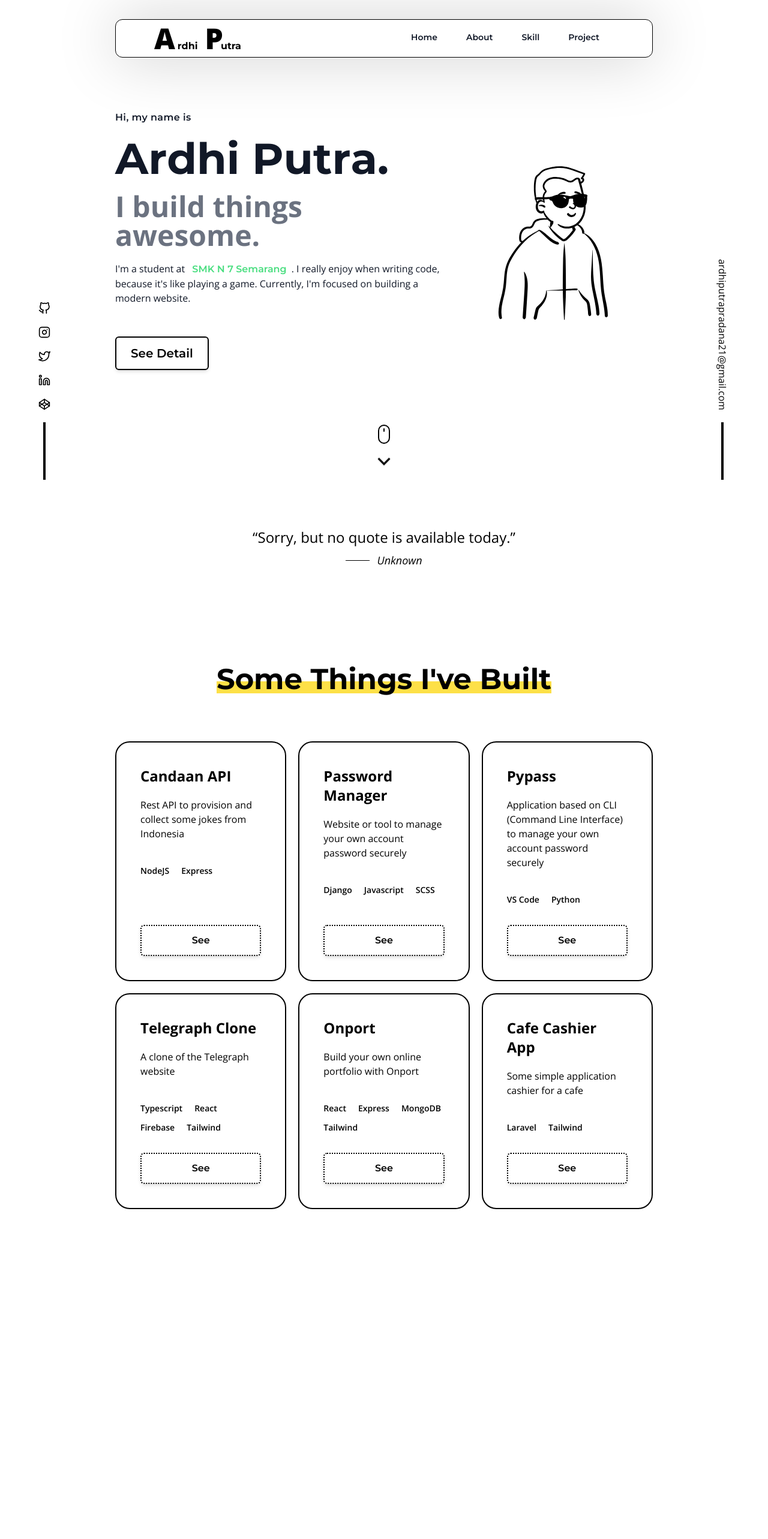
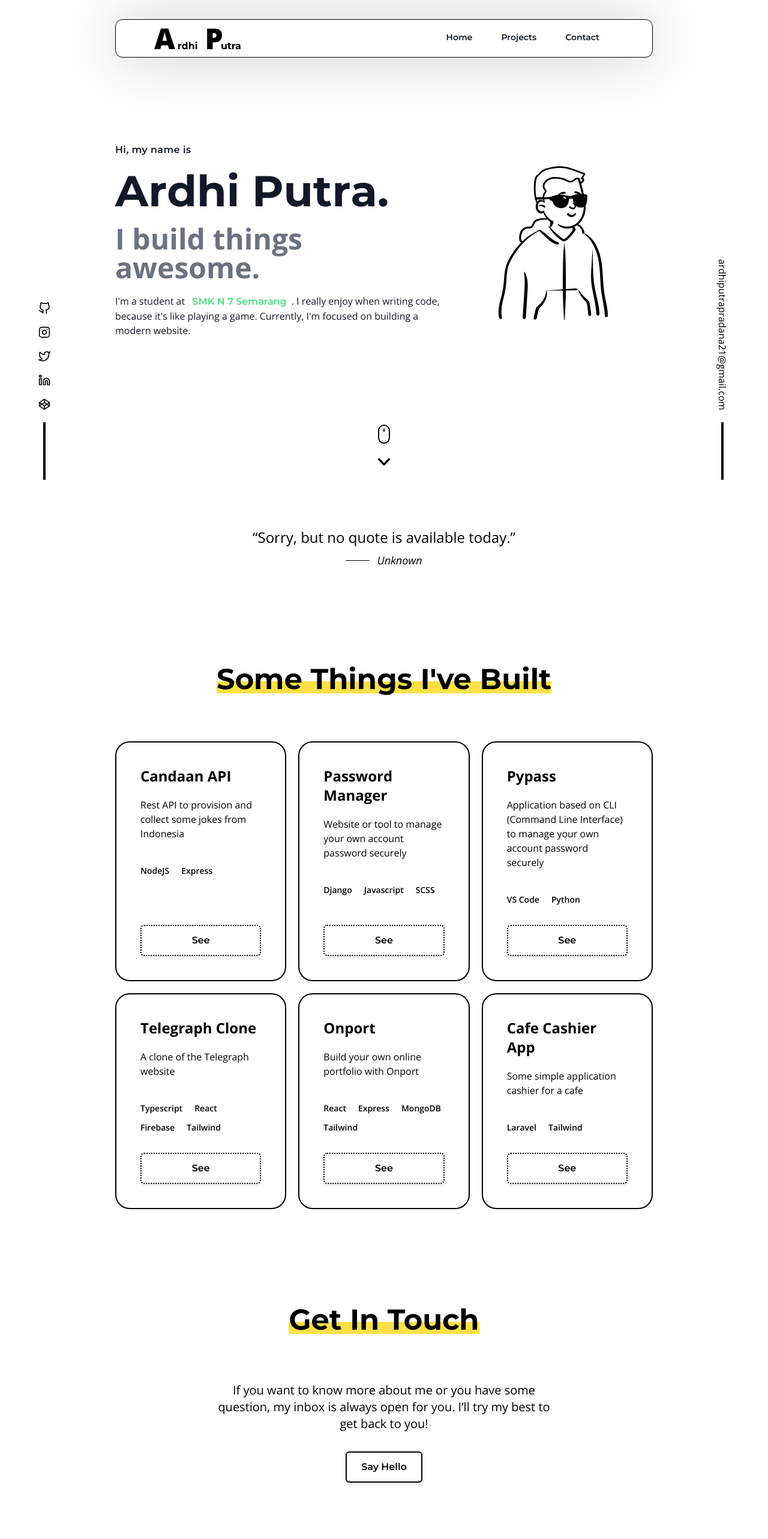
Before and after one commit to ardhptr21/ardhptr21-portfolio, a Next.js app: page / in a window 1280 px wide. Shown: the top 2566 px of the page at 60% size. Before the commit the page ends 2096 px from the top, so only its background shows below. Built offline with nearby package versions, Linux system fonts and the light colour scheme; no server answers.

Commit message:
added contact session, footer, and fix navlink item

```diff
--- a/components/Base/Section.tsx
+++ b/components/Base/Section.tsx
@@ -4,13 +4,15 @@ const Section = ({
   children,
   className,
   isPt = false,
+  id,
 }: {
   children: React.ReactNode;
   className?: string;
   isPt?: boolean;
+  id?: string;
 }): JSX.Element => {
   return (
-    <section className={`px-8 py-20 ${isPt ? 'pt-40' : ''} md:px-28 lg:px-48 ${className ? className : ''}`}>
+    <section className={`px-8 py-20 ${isPt ? 'pt-40' : ''} md:px-28 lg:px-48 ${className ? className : ''}`} id={id}>
       {children}
     </section>
   );
--- /dev/null
+++ b/components/Layout/Footer/index.tsx
@@ -0,0 +1,34 @@
+import Section from '../../Base/Section';
+import { BsFillHeartFill } from 'react-icons/bs';
+import { FiCodepen, FiGithub, FiInstagram, FiLinkedin, FiTwitter } from 'react-icons/fi';
+
+const Footer = (): JSX.Element => {
+  return (
+    <footer className="text-center mt-18">
+      <Section className="pb-10">
+        <div className="flex items-center mb-6 justify-evenly md:hidden">
+          <a href="https://github.com/ardhptr21" target="_blank" rel="noreferrer">
+            <FiGithub className="w-5 h-5 transition duration-300 transform hover:scale-110 hover:text-pastel-yellow hover:-translate-y-1" />
+          </a>
+          <a href="https://instagram.com/ardhptr21" target="_blank" rel="noreferrer">
+            <FiInstagram className="w-5 h-5 transition duration-300 transform hover:scale-110 hover:text-pastel-yellow hover:-translate-y-1" />
+          </a>
+          <a href="https://twitter.com/ardhptr21" target="_blank" rel="noreferrer">
+            <FiTwitter className="w-5 h-5 transition duration-300 transform hover:scale-110 hover:text-pastel-yellow hover:-translate-y-1" />
+          </a>
+          <a href="https://linkedin.com/in/ardhptr21" target="_blank" rel="noreferrer">
+            <FiLinkedin className="w-5 h-5 transition duration-300 transform hover:scale-110 hover:text-pastel-yellow hover:-translate-y-1" />
+          </a>
+          <a href="https://codepen.io/ardhptr21" target="_blank" rel="noreferrer">
+            <FiCodepen className="w-5 h-5 transition duration-300 transform hover:scale-110 hover:text-pastel-yellow hover:-translate-y-1" />
+          </a>
+        </div>
+        <h5 className="text-sm md:text-base">
+          Designed & Built with <BsFillHeartFill className="inline text-red-500 animate-pulse" /> by Ardhi Putra
+        </h5>
+      </Section>
+    </footer>
+  );
+};
+
+export default Footer;
--- a/components/Layout/Navbar/NavLink.tsx
+++ b/components/Layout/Navbar/NavLink.tsx
@@ -3,11 +3,11 @@ import React from 'react';
 
 const NavLink = ({ children, to }: { children: React.ReactNode; to: string }): JSX.Element => {
   return (
-    <li className="px-6 py-2 text-sm font-semibold text-gray-900 transition duration-300 border-transparent cursor-pointer lg:rounded-md lg:border-b-4 hover:bg-slate-100 hover:border-pastel-purple">
-      <Link href={to}>
+    <Link href={to} passHref>
+      <li className="px-6 py-2 text-sm font-semibold text-gray-900 transition duration-300 border-transparent cursor-pointer lg:rounded-md lg:border-b-4 hover:bg-slate-100 hover:border-pastel-purple">
         <a>{children}</a>
-      </Link>
-    </li>
+      </li>
+    </Link>
   );
 };
 
--- a/components/Layout/Navbar/index.tsx
+++ b/components/Layout/Navbar/index.tsx
@@ -60,10 +60,9 @@ const Navbar = (): JSX.Element => {
           isToggle ? 'scale-100' : 'scale-y-0'
         }`}
       >
-        <NavLink to="/">Home</NavLink>
-        <NavLink to="/">About</NavLink>
-        <NavLink to="/">Skill</NavLink>
-        <NavLink to="/">Project</NavLink>
+        <NavLink to="/#home">Home</NavLink>
+        <NavLink to="/#projects">Projects</NavLink>
+        <NavLink to="/#contact">Contact</NavLink>
       </ul>
     </nav>
   );
--- a/components/Layout/index.tsx
+++ b/components/Layout/index.tsx
@@ -1,6 +1,7 @@
 import Navbar from './Navbar';
 import FlyingEmail from '../Flying/FlyingEmail';
 import FlyingSosmed from '../Flying/FlyingSosmed';
+import Footer from './Footer';
 
 const Layout = ({ children }: { children: React.ReactNode }): JSX.Element => {
   return (
@@ -11,6 +12,7 @@ const Layout = ({ children }: { children: React.ReactNode }): JSX.Element => {
       <FlyingEmail />
       <FlyingSosmed />
       <main>{children}</main>
+      <Footer />
     </>
   );
 };
--- a/pages/_document.tsx
+++ b/pages/_document.tsx
@@ -8,7 +8,7 @@ class MyDocument extends Document {
 
   render(): JSX.Element {
     return (
-      <Html lang="en">
+      <Html lang="en" className="scroll-smooth">
         <Head />
         <body className="antialiased font-open-sans">
           <Main />
--- a/pages/index.tsx
+++ b/pages/index.tsx
@@ -22,7 +22,7 @@ interface IProps {
 const Home: NextPage<IProps> = ({ quote }: IProps) => {
   return (
     <Layout>
-      <Section className="flex items-center justify-between h-screen">
+      <Section className="flex items-center justify-between h-screen" id="home">
         <div className="flex flex-col justify-center gap-5 text-xl" style={{ flex: 2 }}>
           <h2 className="text-sm font-semibold tracking-wide text-gray-900 md:text-base font-montserrat">
             Hi, my name is
@@ -41,9 +41,6 @@ const Home: NextPage<IProps> = ({ quote }: IProps) => {
             . I really enjoy when writing code, because it
             {"'"}s like playing a game. Currently, I{"'"}m focused on building a modern website.
           </p>
-          <Button type="button" className="mt-8 hover:bg-pastel-pink w-max">
-            See Detail
-          </Button>
         </div>
         <div className="relative items-center justify-center hidden w-full h-full md:flex" style={{ flex: 1.2 }}>
           <Image src="/images/people.svg" alt="people" width="500px" height="500px" />
@@ -69,7 +66,7 @@ const Home: NextPage<IProps> = ({ quote }: IProps) => {
         </blockquote>
       </Section>
 
-      <Section>
+      <Section id="projects">
         <Title>Some Things I{"'"}ve Built</Title>
         <div className="grid grid-cols-1 gap-5 md:grid-cols-2 lg:grid-cols-3">
           {projects.map((project, idx) => (
@@ -81,6 +78,21 @@ const Home: NextPage<IProps> = ({ quote }: IProps) => {
               techs={project.techs}
             />
           ))}
+        </div>
+      </Section>
+
+      <Section id="contact">
+        <Title>Get In Touch</Title>
+        <div className="text-center">
+          <p className="max-w-xl m-auto text-lg md:text-xl">
+            If you want to know more about me or you have some question, my inbox is always open for you. I’ll try my
+            best to get back to you!
+          </p>
+          <a href="mailto:ardhiputrapradana21@gmail.com">
+            <Button type="button" className="mt-8 hover:bg-pastel-pink w-max">
+              Say Hello
+            </Button>
+          </a>
         </div>
       </Section>
     </Layout>
```
